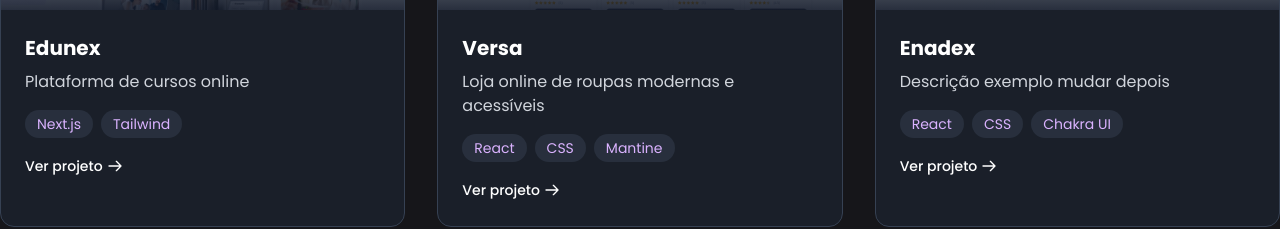
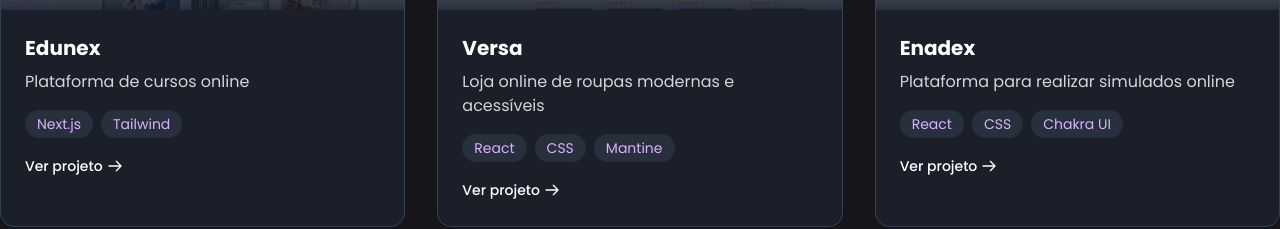
Before and after one commit to GabryelKadmo/kadmo-tech, a Next.js app: page / in a window 1280 px wide. Shown: the part 1843-2072 px from the top of the page. Built offline with nearby package versions, Linux system fonts and the light colour scheme.

Commit message:
fix: descrição do enadex atualizada

```diff
--- a/components/custom/PortfolioSection.tsx
+++ b/components/custom/PortfolioSection.tsx
@@ -20,7 +20,7 @@
         },
         {
             title: "Enadex",
-            description: "Descrição exemplo mudar depois",
+            description: "Plataforma para realizar simulados online",
             tags: ["React", "CSS", "Chakra UI"],
             image: "/Enadex-preview.png",
             link: "https://enadex-v1.vercel.app"
```
